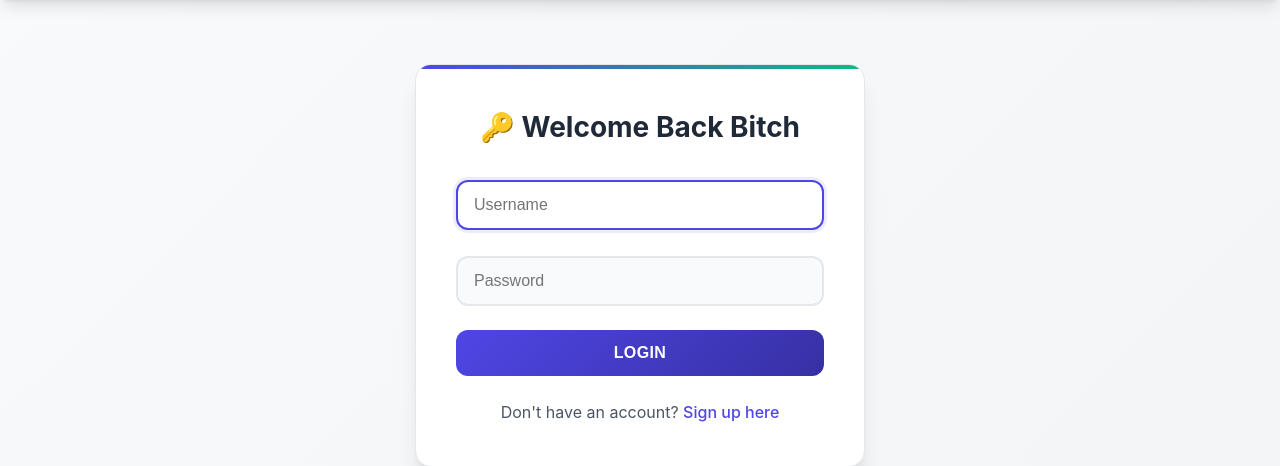
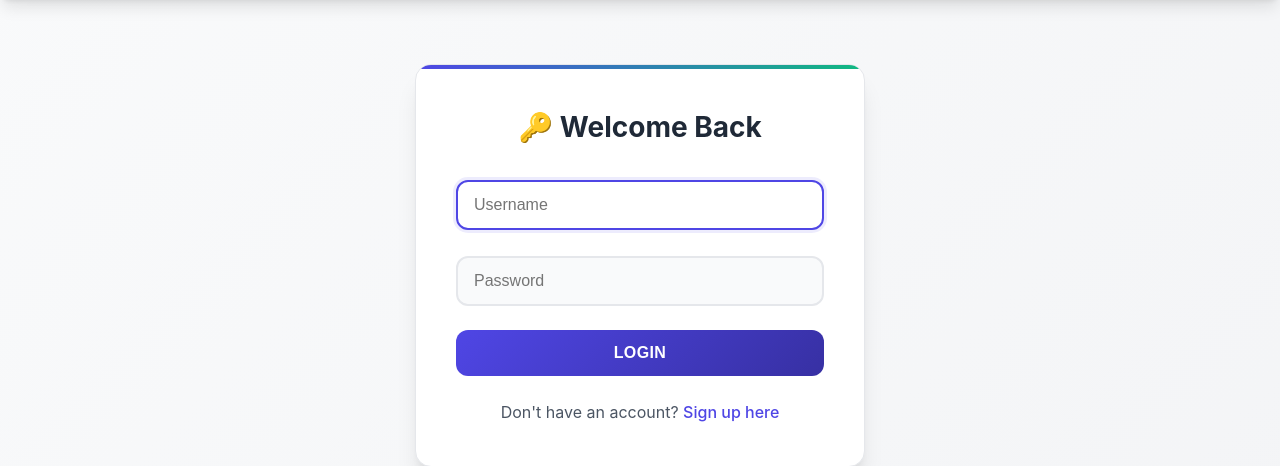
Before and after one commit to Amanyadav72/Task-Manager-V-2, a Flask app: page /login in a window 1280 px wide. Shown: the part 119-585 px from the top of the page. Run offline with Flask 3, Linux system fonts and the light colour scheme.

Commit message:
removing changes

```diff
--- a/templates/login.html
+++ b/templates/login.html
@@ -4,7 +4,7 @@
 
 {% block content %}
   <div class="form-container">
-    <h2>🔑 Welcome Back Bitch</h2>
+    <h2>🔑 Welcome Back</h2>
     <form method="POST">
       <div class="form-group">
         <input type="text" name="username" placeholder="Username" required autocomplete="username">
```
Also changed, not shown: README.md.
